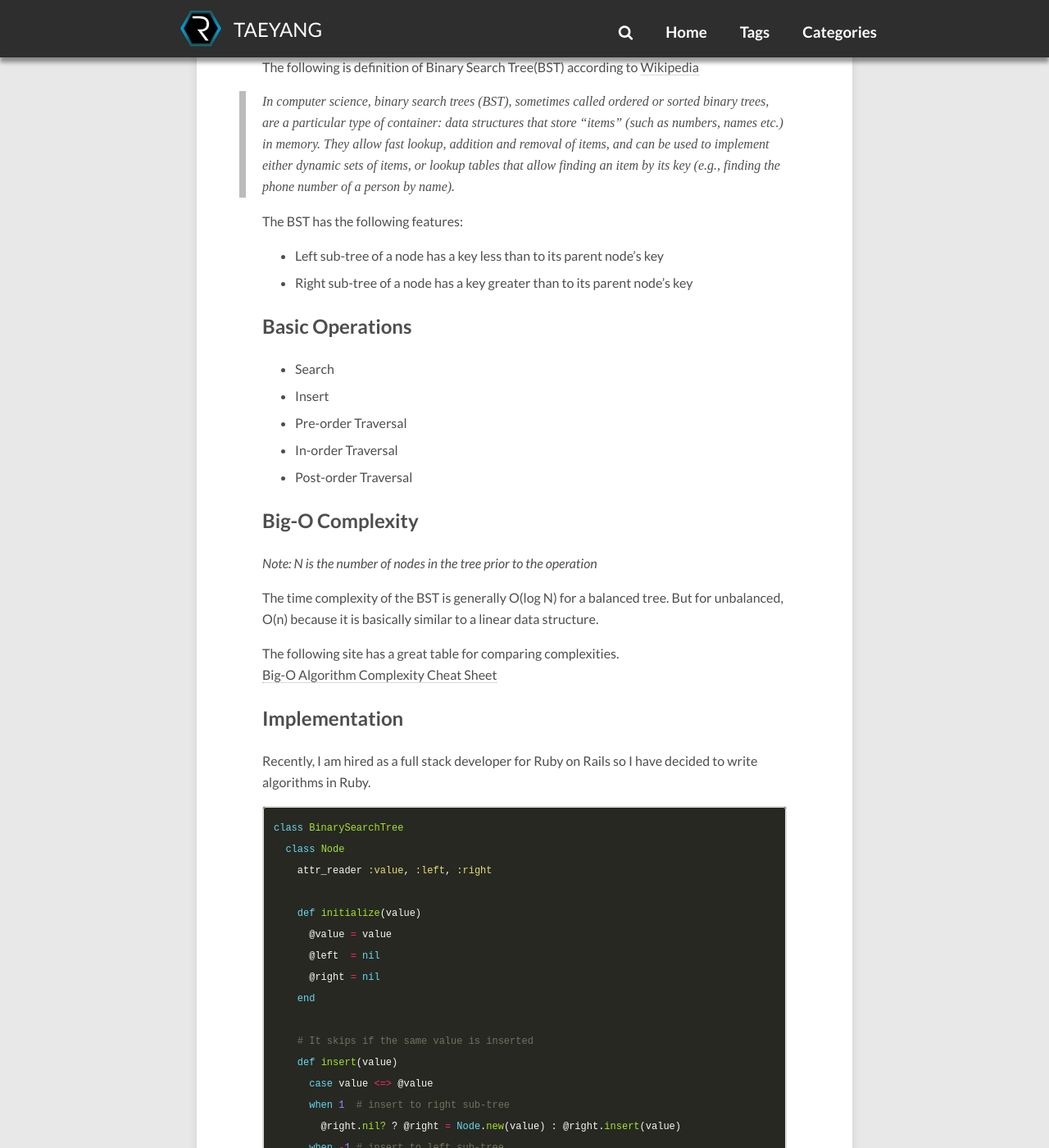
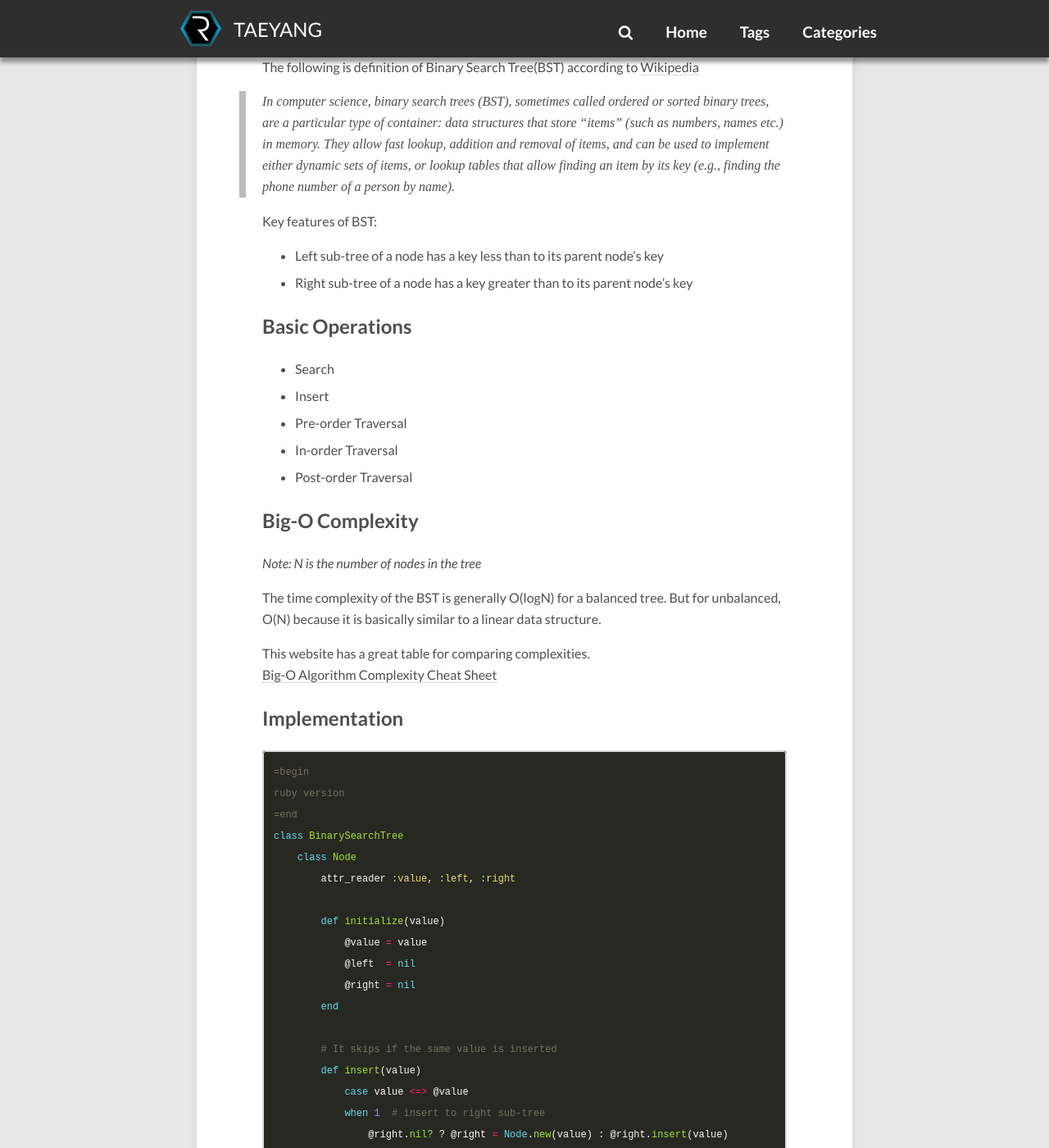
Before and after one commit to mungees/mungees.github.io, a Jekyll site: the page built from _posts/2017-08-29-binary-search-tree.md, in a window 1280 px wide and 1400 px high, scrolled down 436 px. Shown: the whole window at 82% size. Built offline with Jekyll 4.4.1, drawn with Linux system fonts in a browser that asks for light colours; nearby versions of some CDN libraries; comment, search, counter and statistics services are not loaded.

Commit message:
Update 2017-08-29-binary-search-tree.md

````diff
--- a/_posts/2017-08-29-binary-search-tree.md
+++ b/_posts/2017-08-29-binary-search-tree.md
@@ -10,7 +10,7 @@
 
 > In computer science, binary search trees (BST), sometimes called ordered or sorted binary trees, are a particular type of container: data structures that store "items" (such as numbers, names etc.) in memory. They allow fast lookup, addition and removal of items, and can be used to implement either dynamic sets of items, or lookup tables that allow finding an item by its key (e.g., finding the phone number of a person by name).
 
-The BST has the following features:
+Key features of BST:
 - Left sub-tree of a node has a key less than to its parent node's key
 - Right sub-tree of a node has a key greater than to its parent node's key
 
@@ -22,58 +22,56 @@
 - Post-order Traversal
 
 ## **Big-O Complexity**
-*Note: N is the number of nodes in the tree prior to the operation*
+*Note: N is the number of nodes in the tree*
 
-The time complexity of the BST is generally O(log N) for a balanced tree. But for unbalanced, O(n) because it is basically similar to a linear data structure.
+The time complexity of the BST is generally O(logN) for a balanced tree. But for unbalanced, O(N) because it is basically similar to a linear data structure.
 
-The following site has a great table for comparing complexities. <br/>
+
+This website has a great table for comparing complexities. <br/>
 [Big-O Algorithm Complexity Cheat Sheet](http://bigocheatsheet.com/)
 
 ## **Implementation**
 
-Recently, I am hired as a full stack developer for Ruby on Rails so I have decided to write algorithms in Ruby.
+```ruby
+=begin
+ruby version
+=end
+class BinarySearchTree
+    class Node
+        attr_reader :value, :left, :right
 
-```ruby
-class BinarySearchTree
-  class Node
-    attr_reader :value, :left, :right
+        def initialize(value)
+            @value = value
+            @left  = nil
+            @right = nil
+        end
+
+        # It skips if the same value is inserted
+        def insert(value)
+            case value <=> @value
+            when 1  # insert to right sub-tree
+                @right.nil? ? @right = Node.new(value) : @right.insert(value)
+            when -1 # insert to left sub-tree
+                @left.nil? ? @left = Node.new(value) : @left.insert(value)
+            end
+        end
+    end
 
     def initialize(value)
-      @value = value
-      @left  = nil
-      @right = nil
+        @root = Node.new(value)
     end
 
-    # It skips if the same value is inserted
-    def insert(value)
-      case value <=> @value
-      when 1  # insert to right sub-tree
-        @right.nil? ? @right = Node.new(value) : @right.insert(value)
-      when -1 # insert to left sub-tree
-        @left.nil? ? @left = Node.new(value) : @left.insert(value)
-      end
+    def print_inorder(node=@root)
+        return if node.nil? # base case
     end
-  end
 
-  def initialize(value)
-		@root = Node.new(value)
-  end
-
-  def print_inorder(node=@root)
-    return if node.nil? # base case
-  end
-
-  def search(value, node=@root)
-    return false if node.nil? # base case
-
-    case node.value <=> value
-    when 0  then true
-    when -1 then search(value, node.right)
-    when 1  then search(value, node.left)
+    def search(value, node=@root)
+        return false if node.nil? # base case
+        case node.value <=> value
+        when 0  then true
+        when -1 then search(value, node.right)
+        when 1  then search(value, node.left)
+        end
     end
-  end
 end
 ```
-
-## Resource
-* [Source code](https://github.com/hodoolee/ruby-algorithms)
````
